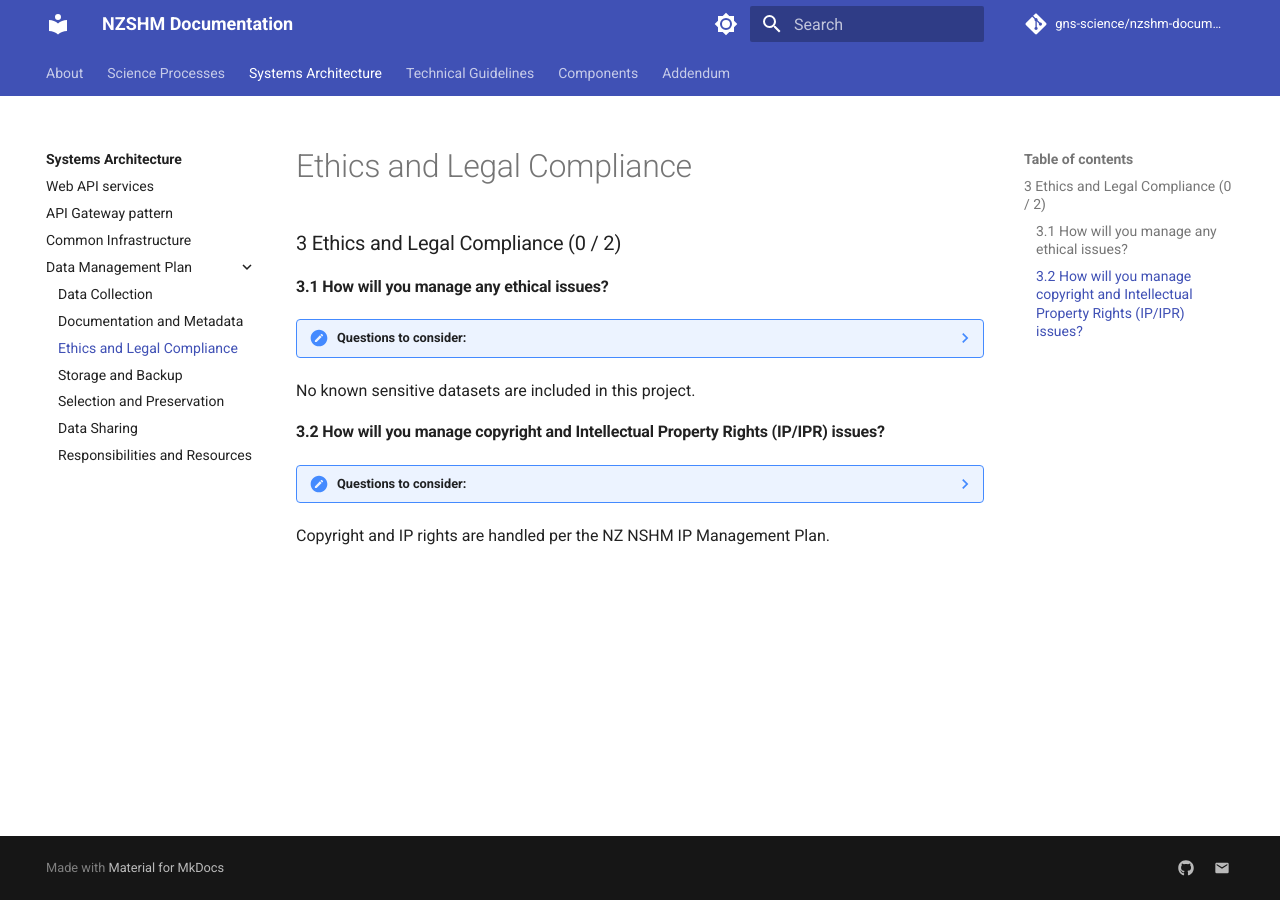
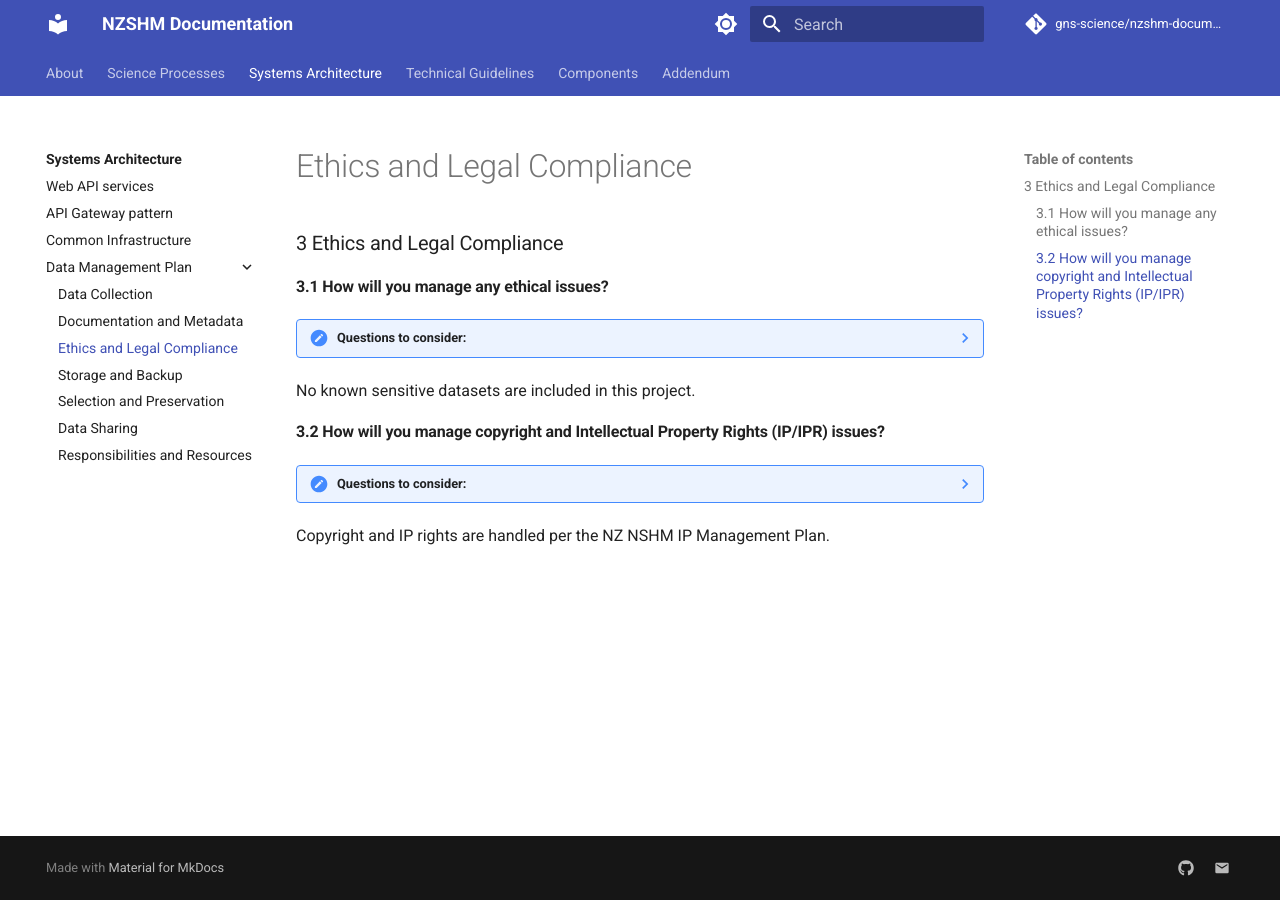
Before and after one commit to GNS-Science/nzshm-documentation, an MkDocs documentation site: the page built from docs/architecture/data_mgmnt_plan/3_ethics_and_legal.md, in a window 1280 px wide. Built offline with MkDocs 1.6.1 and Material for MkDocs 9.7.7, drawn with Linux system fonts in a browser that asks for light colours; comment, search, counter and statistics services are not loaded.

Commit message:
remove count from header

```diff
--- a/docs/architecture/data_mgmnt_plan/3_ethics_and_legal.md
+++ b/docs/architecture/data_mgmnt_plan/3_ethics_and_legal.md
@@ -1,4 +1,4 @@
-## 3 Ethics and Legal Compliance (0 / 2)
+## 3 Ethics and Legal Compliance
 
 ### 3.1 How will you manage any ethical issues?
 
```
